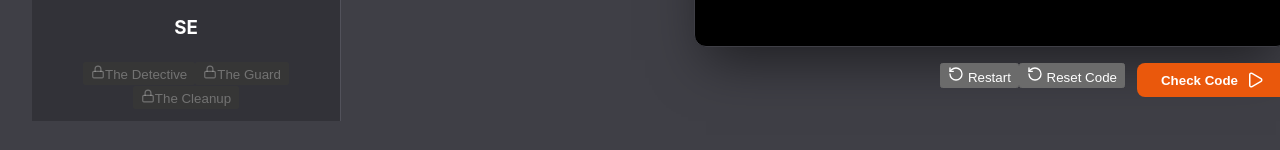
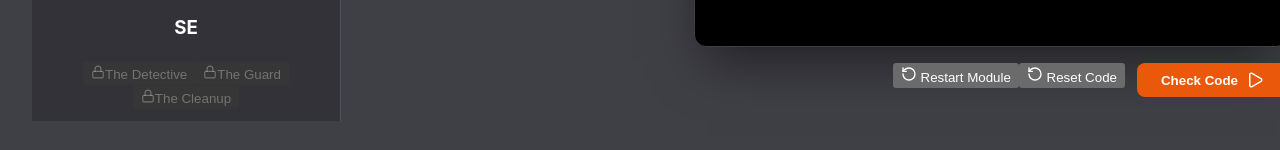
Before and after one commit to iBillyRadio/cplusplus-coding-dummies, a React (Vite) app: page / in a window 1280 px wide. Both pictures are taken after a click on the button "Start Coding". Shown: the part 711-861 px from the top of the page. Built offline with nearby package versions, Linux system fonts and the light colour scheme.

Commit message:
fix: rename 'Restart' to 'Restart Module' and finalize reset logic

```diff
--- a/src/components/LessonView.tsx
+++ b/src/components/LessonView.tsx
@@ -281,7 +281,7 @@ export const LessonView: React.FC<LessonViewProps> = ({ lesson, onComplete }) =>
                         <div className="flex gap-2">
                             <button
                                 onClick={() => {
-                                    if (window.confirm("Restart lesson? This will reset your progress.")) {
+                                    if (window.confirm("Restart module? This will reset your progress.")) {
                                         setCurrentStageIndex(0);
                                         setShowIntro(!!lesson.intro);
                                         setFeedback({ type: 'idle', message: '' });
@@ -305,7 +305,7 @@ export const LessonView: React.FC<LessonViewProps> = ({ lesson, onComplete }) =>
                                 className="px-4 py-2 rounded-lg text-zinc-500 hover:text-white hover:bg-zinc-800 transition-colors flex items-center gap-2"
                                 title="Restart Lesson"
                             >
-                                <RotateCcw size={16} /> <span className="hidden md:inline">Restart</span>
+                                <RotateCcw size={16} /> <span className="hidden md:inline">Restart Module</span>
                             </button>
 
                             <button
```
